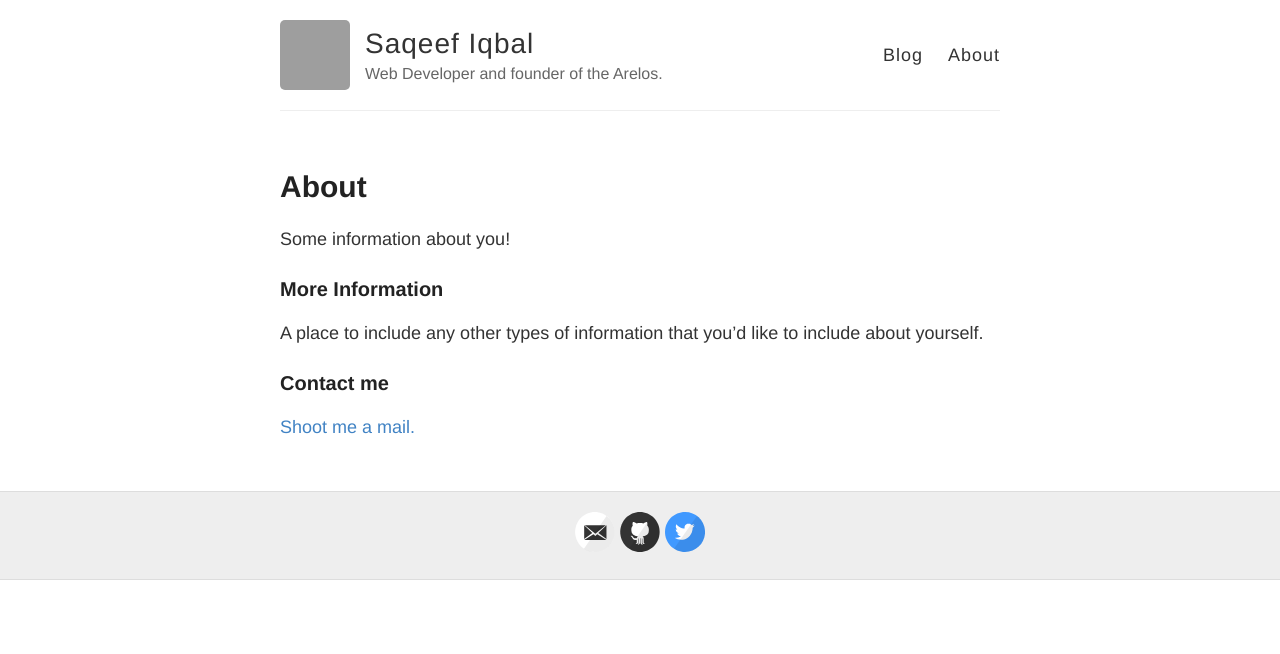
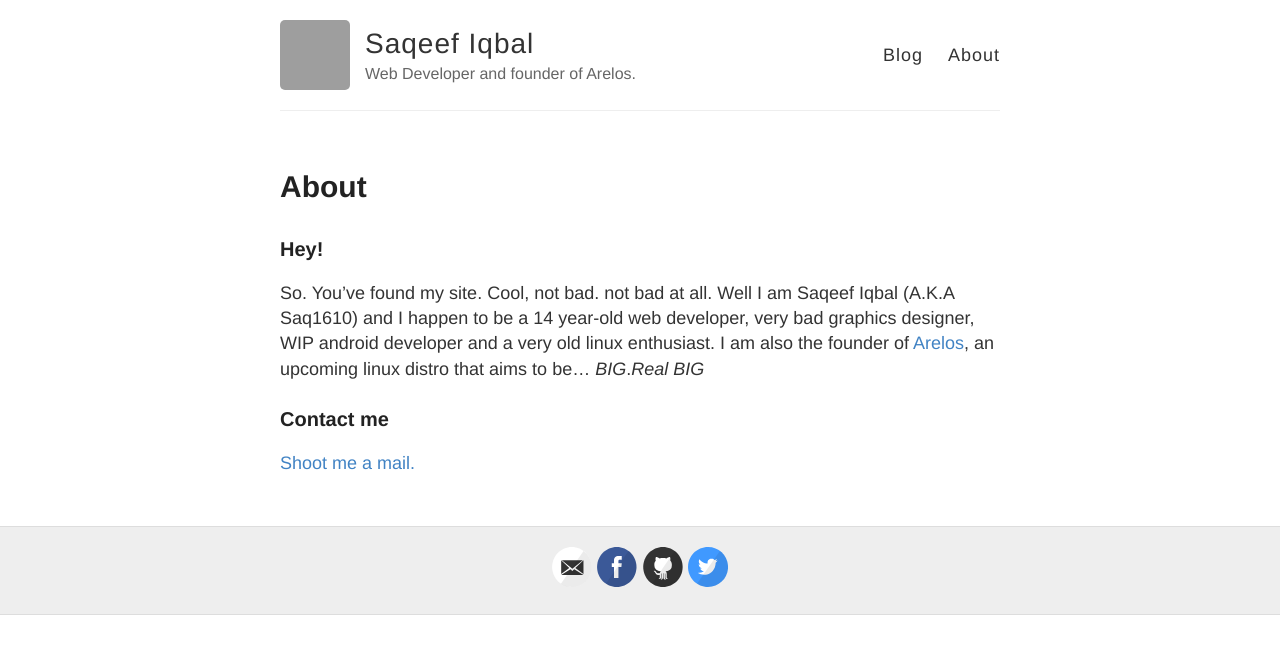
Before and after one commit to saq1610/saq1610.github.io, a Jekyll site: the page built from about.md, in a window 1280 px wide. Shown: the top 654 px of the page. Built offline with Jekyll 4.4.1, drawn with Linux system fonts in a browser that asks for light colours; Markdown is read by kramdown in place of the engine named in the settings; grey boxes are pictures that could not be loaded.

Commit message:
HOHOHOHOOHO

```diff
--- a/_config.yml
+++ b/_config.yml
@@ -6,7 +6,7 @@
 name: Saqeef Iqbal
 
 # Short bio or description (displayed in the header)
-description: Web Developer and founder of the Arelos.
+description: Web Developer and founder of Arelos.
 
 # URL of your avatar or profile pic (you could use your GitHub profile pic)
 #avatar: https://raw.githubusercontent.com/barryclark/jekyll-now/master/images/jekyll-logo.png
@@ -20,7 +20,7 @@ avatar : http://www.gravatar.com/avatar/274417290b4ba4afb308960a810902ad.jpg?r=g
 footer-links:
   dribbble:
   email: nasirsaqeef2001@gmail.com
-  facebook:
+  facebook: saqeef.iqbal
   flickr:
   github: saq1610
   instagram:
--- a/about.md
+++ b/about.md
@@ -4,11 +4,9 @@ title: About
 permalink: /about/
 ---
 
-Some information about you!
+### Hey!
 
-### More Information
-
-A place to include any other types of information that you'd like to include about yourself.
+So. You've found my site. Cool, not bad. not bad at all. Well I am Saqeef Iqbal (A.K.A Saq1610) and I happen to be a 14 year-old web developer, very bad graphics designer, WIP android developer and a very old linux enthusiast. I am also the founder of [Arelos](http://arelos.github.io), an upcoming linux distro that aims to be... *BIG*.*Real BIG*
 
 ### Contact me
 
```
Also changed, not shown: 404.md (+1 -1 lines), _posts/2015-12-3-Hello-World.md (+1 -0 lines).
